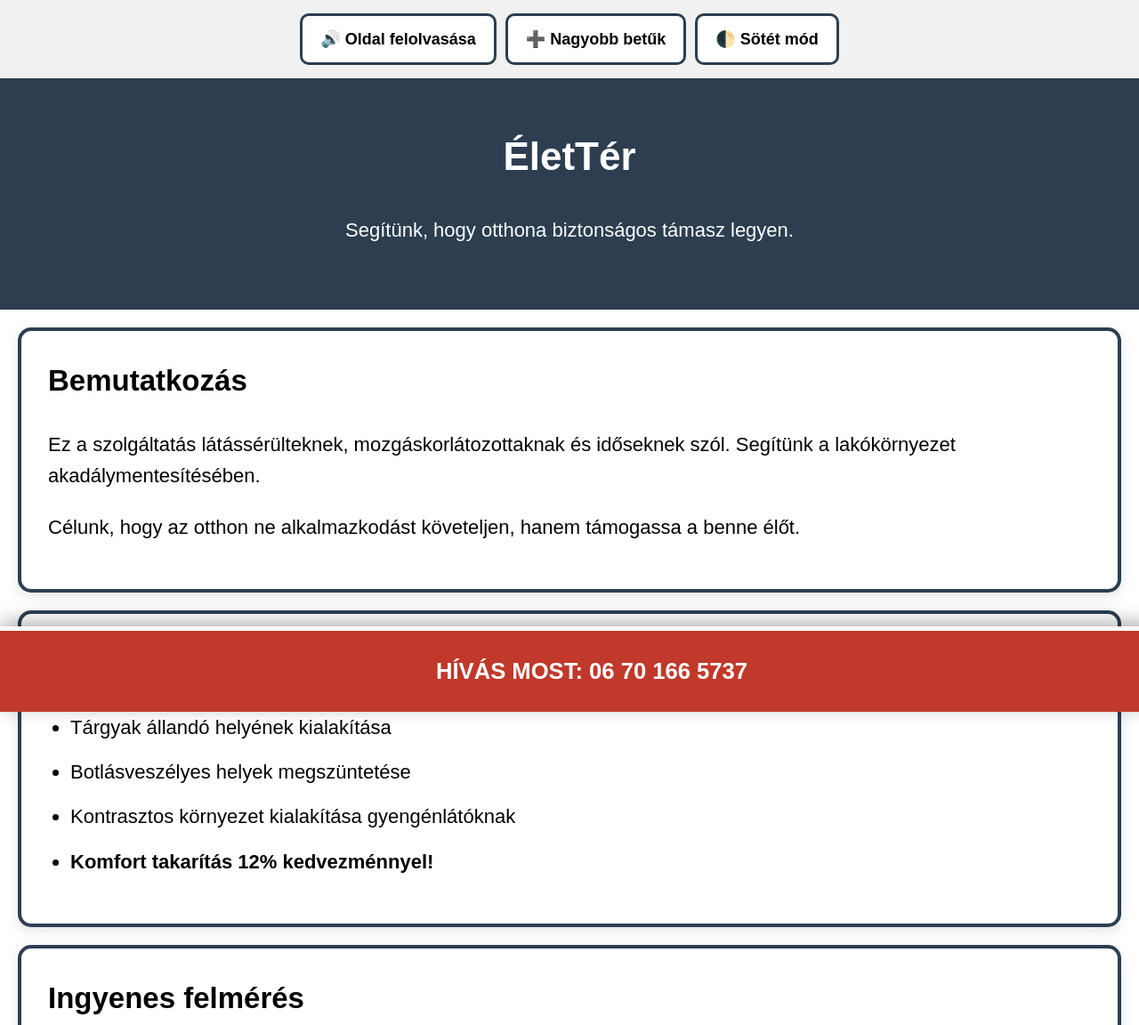
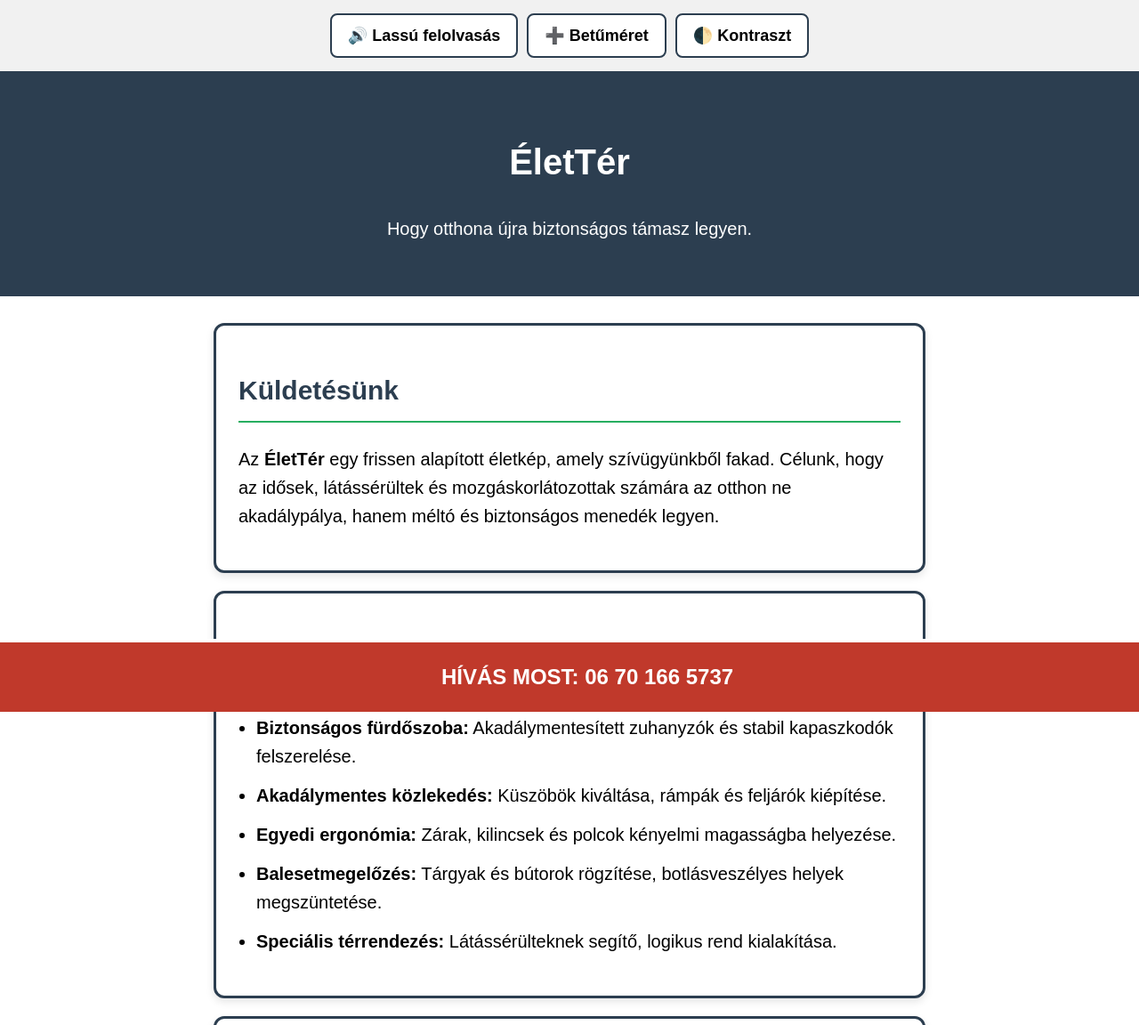
Before and after one commit to Specialisszolg/eletter, a plain HTML site: page index.html in a window 1280 px wide. Shown: the top 1152 px of the page at 89% size. Drawn offline with Linux system fonts and the light colour scheme.

Commit message:
Update index.html

```diff
--- a/index.html
+++ b/index.html
@@ -3,144 +3,78 @@
 <head>
   <meta charset="UTF-8">
   <meta name="viewport" content="width=device-width, initial-scale=1.0">
-  <meta name="description" content="ÉletTér - Akadálymentesítés és segítség látássérülteknek, mozgáskorlátozottaknak és időseknek Budapesten.">
-  <title>ÉletTér | Akadálymentes Segítség</title>
-
+  <title>ÉletTér | Akadálymentes Otthon és Biztonság</title>
   <style>
-    :root {
-      --primary: #2c3e50;
-      --secondary: #27ae60;
-      --accent: #c0392b; /* Piros a hívásgombnak */
-      --bg: #ffffff;
-      --text: #000000;
-      --size: 22px;
-    }
-
-    /* Akadálymentesítő stílusok */
+    :root { --primary: #2c3e50; --secondary: #27ae60; --accent: #c0392b; --bg: #ffffff; --text: #000000; }
+    body { font-family: Arial, sans-serif; margin: 0; padding-bottom: 100px; background: var(--bg); color: var(--text); line-height: 1.6; font-size: 20px; }
+    .accessibility-nav { background: #f1f1f1; padding: 15px; text-align: center; position: sticky; top: 0; z-index: 1000; border-bottom: 3px solid var(--primary); display: flex; flex-wrap: wrap; justify-content: center; gap: 10px; }
+    .tool-btn { padding: 12px 18px; border: 2px solid var(--primary); background: white; cursor: pointer; font-weight: bold; font-size: 18px; border-radius: 8px; }
+    header { background: var(--primary); color: white; padding: 40px 20px; text-align: center; }
+    .container { max-width: 800px; margin: auto; padding: 10px; }
+    .card { margin: 20px 0; padding: 25px; border-radius: 12px; border: 3px solid var(--primary); background: #fff; box-shadow: 0 4px 10px rgba(0,0,0,0.1); }
+    h2 { color: var(--primary); border-bottom: 2px solid var(--secondary); padding-bottom: 10px; }
+    ul { padding-left: 20px; }
+    li { margin-bottom: 12px; }
+    .sticky-call { position: fixed; bottom: 0; left: 0; width: 100%; background: var(--accent); color: white; text-align: center; padding: 20px; font-weight: bold; text-decoration: none; font-size: 1.5rem; z-index: 2000; border-top: 4px solid white; }
     body.dark-mode { --bg: #000000; --text: #ffff00; --primary: #ffff00; }
-    body.large-text { --size: 30px; }
-
-    body {
-      font-family: Arial, Helvetica, sans-serif;
-      margin: 0;
-      padding-bottom: 120px; /* Hely a fix hívásgombnak */
-      background: var(--bg);
-      color: var(--text);
-      font-size: var(--size);
-      line-height: 1.6;
-      transition: background 0.3s, color 0.3s;
-    }
-
-    /* Fix hívásgomb alul - mindig látható */
-    .sticky-call {
-      position: fixed; bottom: 0; left: 0; width: 100%;
-      background: var(--accent); color: white; text-align: center;
-      padding: 25px; font-weight: bold; text-decoration: none;
-      font-size: 1.6rem; z-index: 2000; border-top: 5px solid white;
-      box-shadow: 0 -5px 20px rgba(0,0,0,0.3);
-    }
-
-    /* Navigációs eszközök felül */
-    .accessibility-nav {
-      background: #f1f1f1; padding: 15px; text-align: center;
-      position: sticky; top: 0; z-index: 1000; border-bottom: 3px solid var(--primary);
-      display: flex; flex-wrap: wrap; justify-content: center; gap: 10px;
-    }
-
-    .tool-btn {
-      padding: 15px 20px; border: 3px solid var(--primary);
-      background: white; cursor: pointer; font-weight: bold; font-size: 18px;
-      border-radius: 10px; color: black;
-    }
-
-    header { background: var(--primary); color: white; padding: 50px 20px; text-align: center; }
-
-    .card {
-      margin: 20px; padding: 30px; border-radius: 15px;
-      border: 4px solid var(--primary); background: #fff;
-      box-shadow: 0 5px 15px rgba(0,0,0,0.1);
-    }
-    body.dark-mode .card { background: #000; border-color: #ffff00; }
-
-    h1, h2 { margin-top: 0; }
-    ul { padding-left: 25px; }
-    li { margin-bottom: 15px; }
-
-    @media (max-width: 600px) {
-      .tool-btn { width: 100%; }
-      .hero-title { font-size: 2rem; }
-    }
+    body.large-text { font-size: 26px; }
   </style>
 </head>
 <body>
 
 <nav class="accessibility-nav">
-  <button class="tool-btn" onclick="startReading()">🔊 Oldal felolvasása</button>
-  <button class="tool-btn" onclick="toggleSize()">➕ Nagyobb betűk</button>
-  <button class="tool-btn" onclick="toggleContrast()">🌓 Sötét mód</button>
+  <button class="tool-btn" onclick="startReading()">🔊 Lassú felolvasás</button>
+  <button class="tool-btn" onclick="toggleSize()">➕ Betűméret</button>
+  <button class="tool-btn" onclick="toggleContrast()">🌓 Kontraszt</button>
 </nav>
 
 <header>
-  <h1 class="hero-title">ÉletTér</h1>
-  <p>Segítünk, hogy otthona biztonságos támasz legyen.</p>
+  <h1>ÉletTér</h1>
+  <p>Hogy otthona újra biztonságos támasz legyen.</p>
 </header>
 
-<main id="content-to-read">
+<div class="container" id="content-to-read">
   <section class="card">
-    <h2>Bemutatkozás</h2>
-    <p>Ez a szolgáltatás látássérülteknek, mozgáskorlátozottaknak és időseknek szól. Segítünk a lakókörnyezet akadálymentesítésében.</p>
-    <p>Célunk, hogy az otthon ne alkalmazkodást követeljen, hanem támogassa a benne élőt.</p>
+    <h2>Küldetésünk</h2>
+    <p>Az <strong>ÉletTér</strong> egy frissen alapított életkép, amely szívügyünkből fakad. Célunk, hogy az idősek, látássérültek és mozgáskorlátozottak számára az otthon ne akadálypálya, hanem méltó és biztonságos menedék legyen.</p>
   </section>
 
   <section class="card">
-    <h2>Miben segítünk?</h2>
+    <h2>Műszaki és kényelmi megoldások</h2>
     <ul>
-      <li>Tárgyak állandó helyének kialakítása</li>
-      <li>Botlásveszélyes helyek megszüntetése</li>
-      <li>Kontrasztos környezet kialakítása gyengénlátóknak</li>
-      <li><strong>Komfort takarítás 12% kedvezménnyel!</strong></li>
+      <li><strong>Biztonságos fürdőszoba:</strong> Akadálymentesített zuhanyzók és stabil kapaszkodók felszerelése.</li>
+      <li><strong>Akadálymentes közlekedés:</strong> Küszöbök kiváltása, rámpák és feljárók kiépítése.</li>
+      <li><strong>Egyedi ergonómia:</strong> Zárak, kilincsek és polcok kényelmi magasságba helyezése.</li>
+      <li><strong>Balesetmegelőzés:</strong> Tárgyak és bútorok rögzítése, botlásveszélyes helyek megszüntetése.</li>
+      <li><strong>Speciális térrendezés:</strong> Látássérülteknek segítő, logikus rend kialakítása.</li>
     </ul>
   </section>
 
   <section class="card">
-    <h2>Ingyenes felmérés</h2>
-    <p>Budapesten a helyszíni felmérés díjmentes. Keressen bizalommal!</p>
+    <h2>Díjmentes felmérés</h2>
+    <p>Budapesten és környékén a helyszíni felmérés ingyenes és kötelezettségmentes. Rendrakás és takarítás mellé <strong>12% kedvezményt</strong> biztosítunk.</p>
     <p><strong>Szakmai felelős:</strong> Tamás Imre</p>
-  </div>
-</main>
+  </section>
+</div>
 
-<a href="tel:+36701665737" class="sticky-call" onclick="announceCall()">HÍVÁS MOST: 06 70 166 5737</a>
+<a href="tel:+36701665737" class="sticky-call">HÍVÁS MOST: 06 70 166 5737</a>
 
 <script>
   const synth = window.speechSynthesis;
-
   function speak(text) {
     synth.cancel();
     const utter = new SpeechSynthesisUtterance(text);
     utter.lang = 'hu-HU';
+    utter.rate = 0.8; // LASSÍTOTT TEMPÓ AZ IDŐSEKNEK
+    utter.pitch = 1;
     synth.speak(utter);
   }
-
   function startReading() {
     const text = document.getElementById('content-to-read').innerText;
-    speak("A felolvasás elindult. " + text);
+    speak("Üdvözöljük az Élet tér oldalán. A felolvasás elindult. " + text);
   }
-
-  function toggleSize() {
-    document.body.classList.toggle('large-text');
-    const isLarge = document.body.classList.contains('large-text');
-    speak(isLarge ? "Betűméret megnövelve" : "Alapméret visszaállítva");
-  }
-
-  function toggleContrast() {
-    document.body.classList.toggle('dark-mode');
-    const isDark = document.body.classList.contains('dark-mode');
-    speak(isDark ? "Sötét mód bekapcsolva" : "Világos mód visszaállítva");
-  }
-
-  function announceCall() {
-    speak("Hívás indítása Tamás Imrének.");
-  }
+  function toggleSize() { document.body.classList.toggle('large-text'); speak("Betűméret módosítva."); }
+  function toggleContrast() { document.body.classList.toggle('dark-mode'); speak("Színmód módosítva."); }
 </script>
 
 </body>
```
